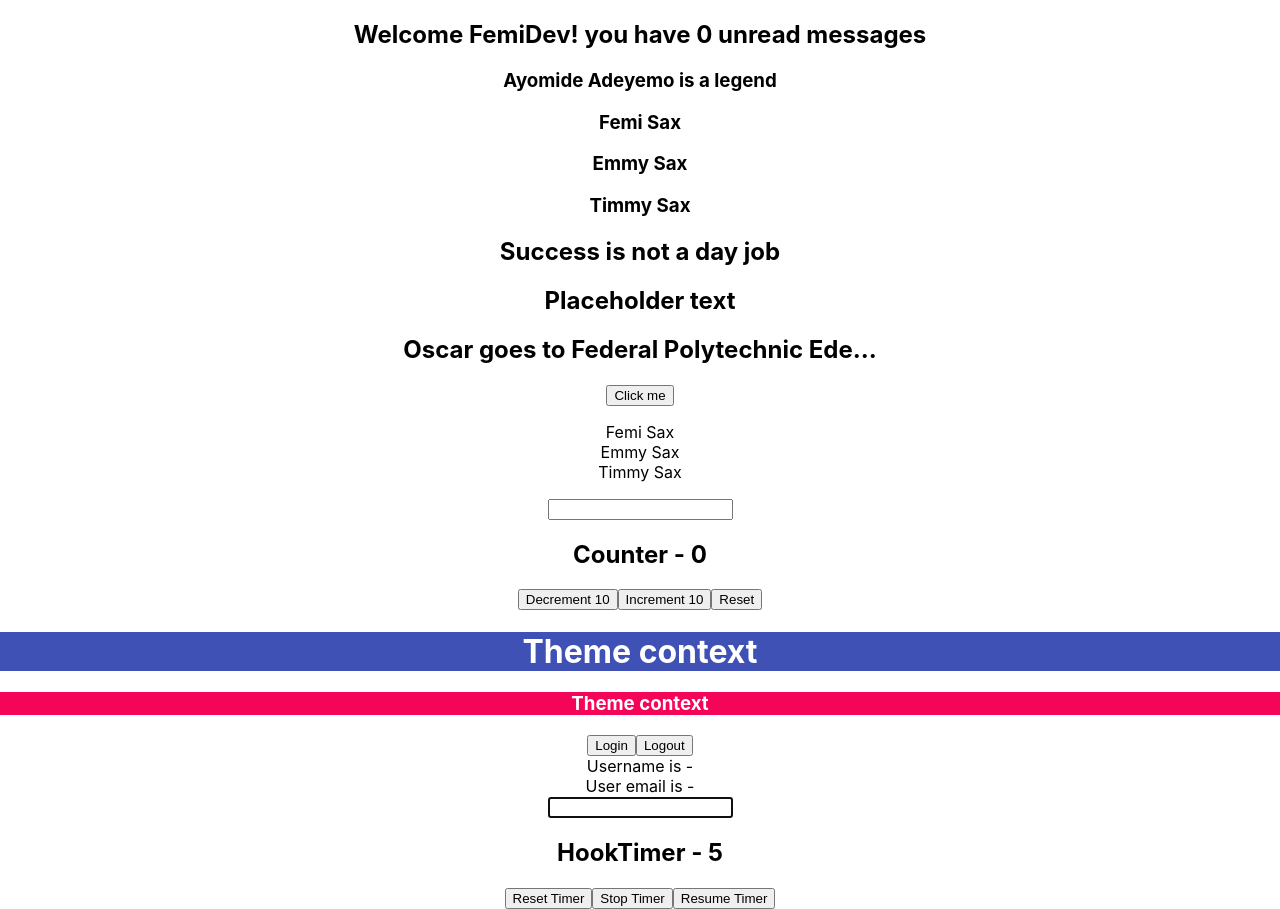
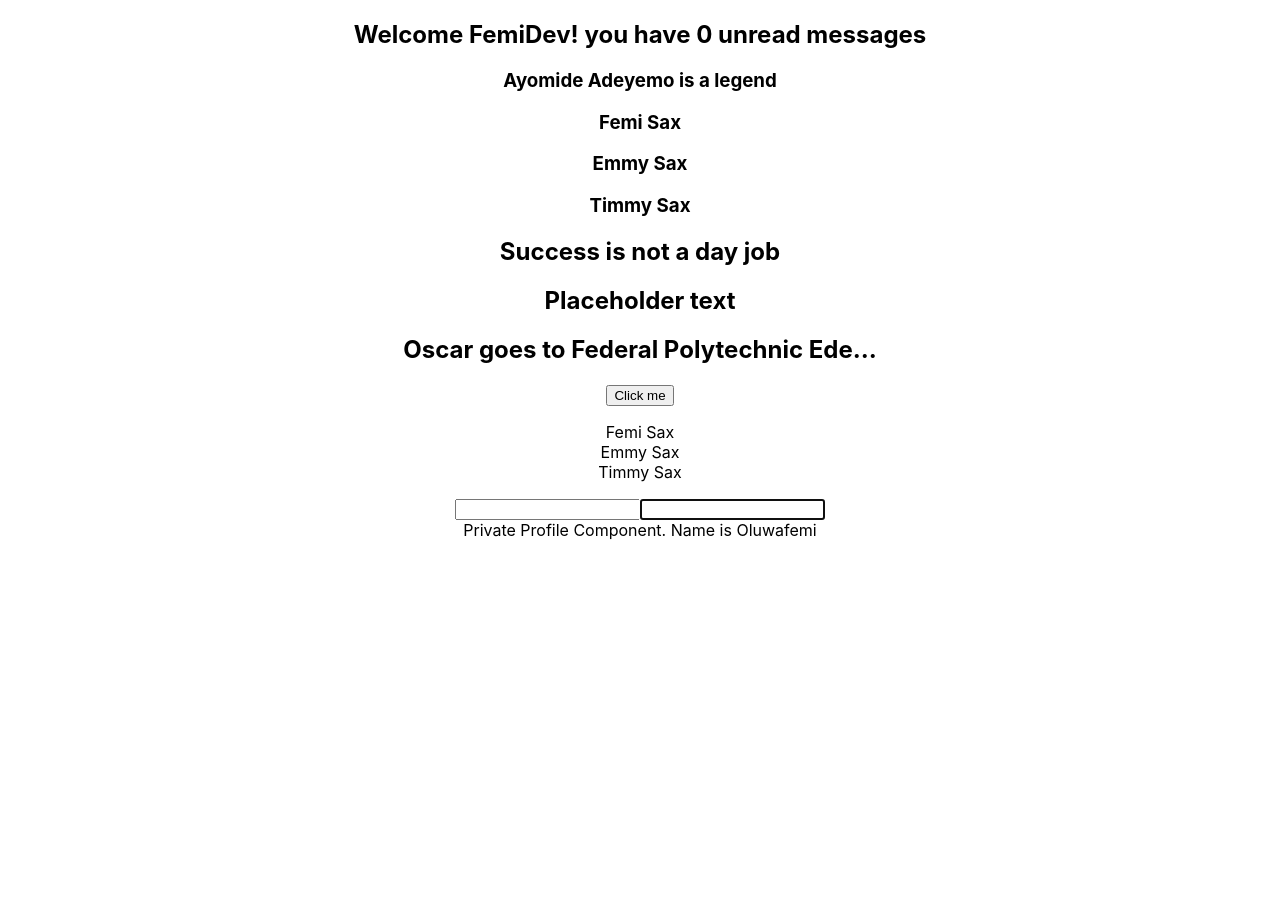
Before and after one commit to femmytedrey/Typescript, a React (Create React App) app: page / in a window 1280 px wide. After the commit the page ends 800 px from the top, so only its background shows below. Built offline with nearby package versions, Linux system fonts and the light colour scheme.

Commit message:
updating

```diff
--- a/src/App.tsx
+++ b/src/App.tsx
@@ -16,6 +16,8 @@
 import { UserContextProvider } from "./components/context/UserContext";
 import { DomRef } from "./components/ref/DomRef";
 import { MutableRef } from "./components/ref/MutableRef";
+import { Private } from "./components/auth/Private";
+import { Profile } from "./components/auth/Profile";
 // import { Style } from "./components/Style";
 // import { TestingBtn } from "./components/TestingBtn";
 
@@ -67,16 +69,17 @@
       {/* <LoggedIn /> */}
       {/* <TestingBtn label='JustForTesting' handleClick={(event) => console.log('This btn is for testing', event)}/> */}
       {/* <User /> */}
-      <Counter />
+      {/* <Counter />
       <ThemeContextProvider>
         <Box />
       </ThemeContextProvider>
 
       <UserContextProvider>
         <User />
-      </UserContextProvider>
+      </UserContextProvider> */}
       <DomRef />
-      <MutableRef />
+      {/* <MutableRef /> */}
+      <Private isLoggedIn={true} component={Profile} />
     </div>
   );
 }
--- /dev/null
+++ b/src/components/auth/Login.tsx
@@ -0,0 +1,3 @@
+export const Login = () => {
+    return <div>Pleasae login to continue</div>
+}
--- /dev/null
+++ b/src/components/auth/Private.tsx
@@ -0,0 +1,16 @@
+import { Login } from "./Login";
+import { ProfileProps } from "./Profile";
+
+type PrivateProps = {
+  isLoggedIn: boolean;
+  component: React.ComponentType<ProfileProps>;
+};
+
+
+export const Private = ({ isLoggedIn, component: Component }: PrivateProps) => {
+  if (isLoggedIn) {
+    return <Component name='Oluwafemi' />;
+  } else {
+    return <Login />;
+  }
+};
--- /dev/null
+++ b/src/components/auth/Profile.tsx
@@ -0,0 +1,6 @@
+export type ProfileProps = {
+  name: string;
+};
+export const Profile = ({name}:ProfileProps) => {
+  return <div>Private Profile Component. Name is {name}</div>;
+};
```
